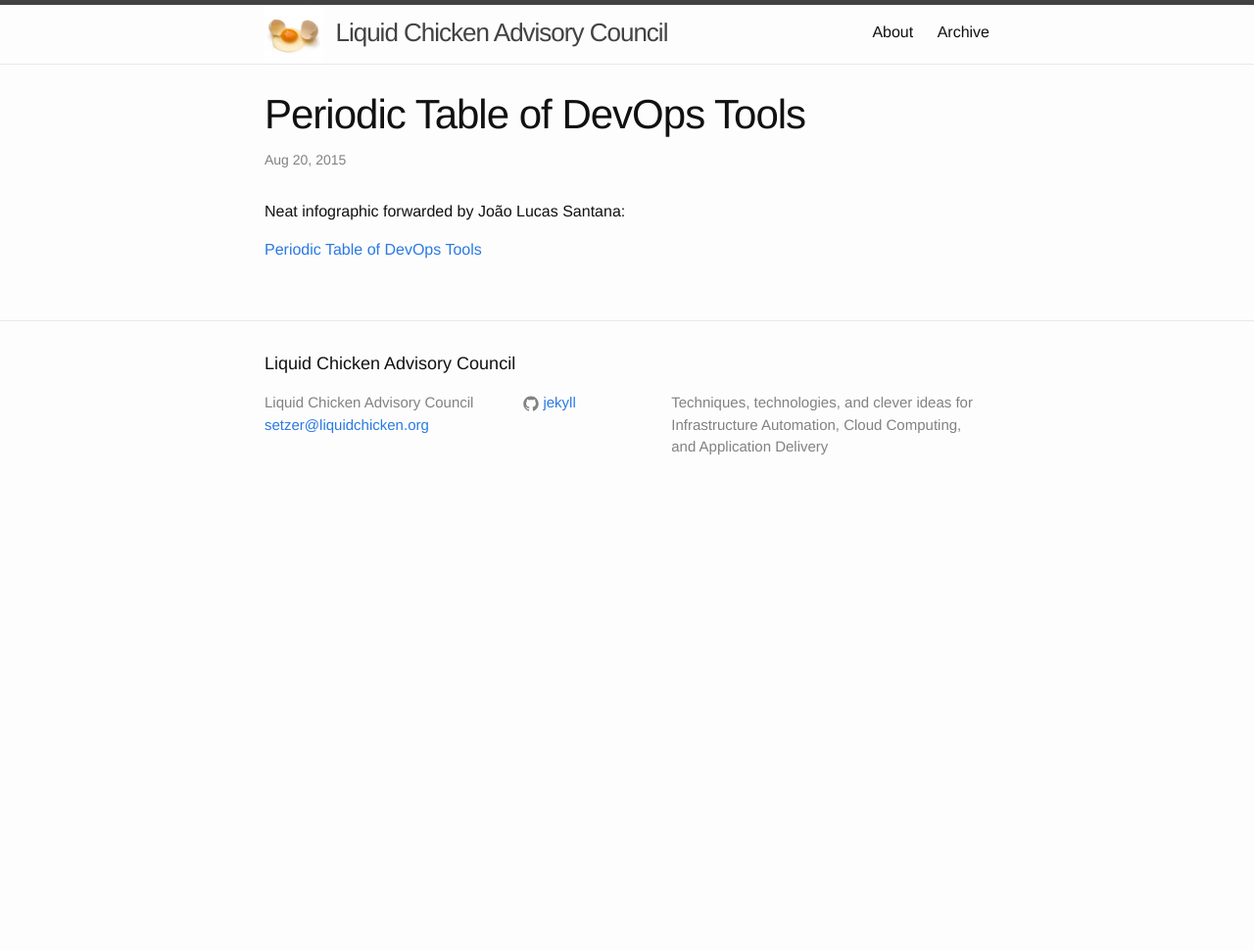
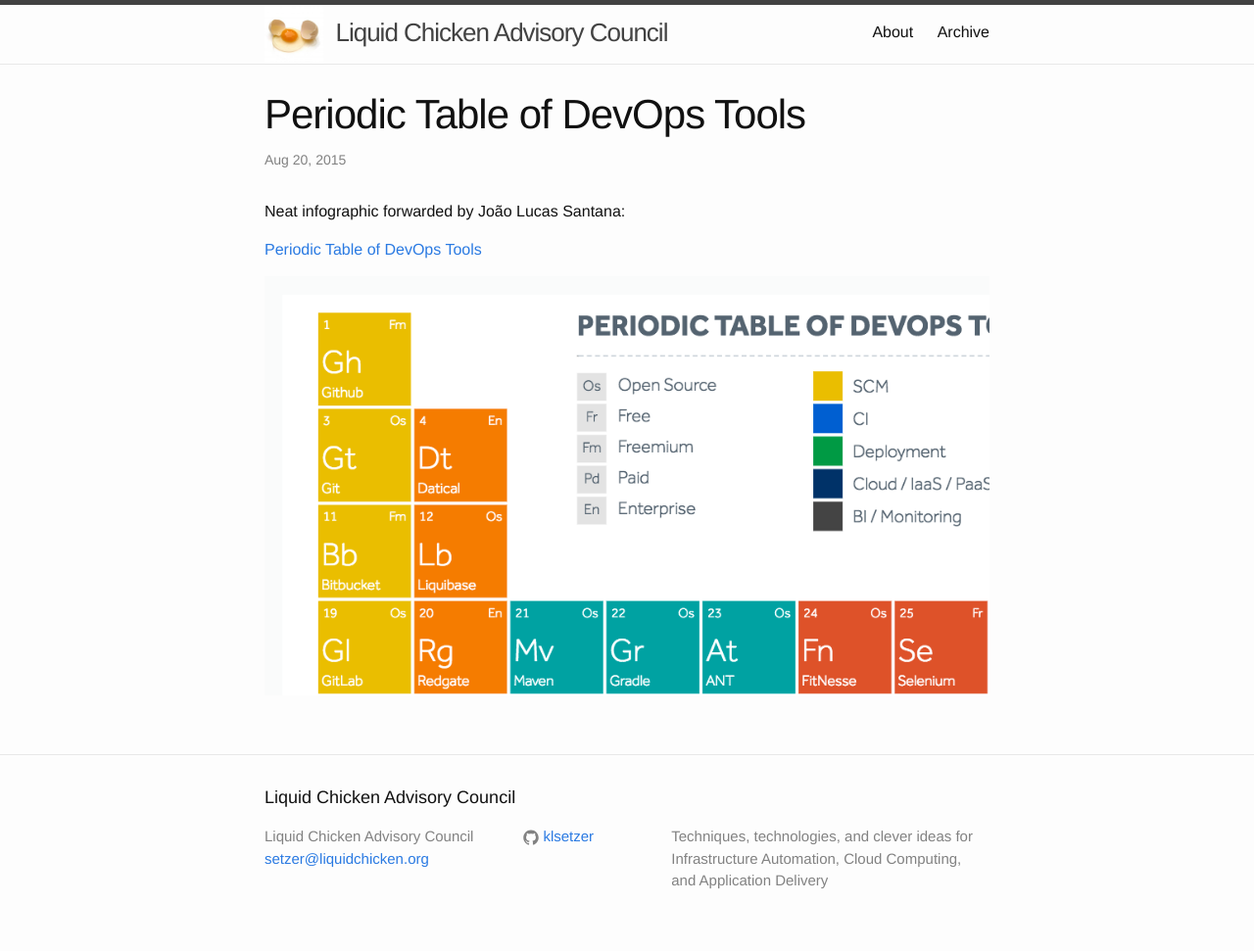
Before and after one commit to liquidchicken/liquidchicken.github.io, a Jekyll site: the page built from _posts/2015-08-20-periodic-table-of-devops-tools.markdown, in a window 1280 px wide. Shown: the whole page at 98% size. Built offline with Jekyll 4.4.1, drawn with Linux system fonts in a browser that asks for light colours; comment, search, counter and statistics services are not loaded; before the commit the page ends 900 px from its top, so only the background shows below that.

Commit message:
Add image to post

```diff
--- a/_config.yml
+++ b/_config.yml
@@ -6,7 +6,7 @@ description: > # this means to ignore newlines until "baseurl:"
   Cloud Computing, and Application Delivery
 baseurl: "" # the subpath of your site, e.g. /blog/
 url: "http://liquidchicken.org/" # the base hostname & protocol for your site
-github_username: jekyll
+github_username: klsetzer
 
 jekyll-archives:
   enabled:
--- a/_posts/2015-08-20-periodic-table-of-devops-tools.markdown
+++ b/_posts/2015-08-20-periodic-table-of-devops-tools.markdown
@@ -7,3 +7,8 @@ date: "2015-08-20 08:41:58 -0500"
 Neat infographic forwarded by João Lucas Santana:
 
 [Periodic Table of DevOps Tools](https://xebialabs.com/periodic-table-of-devops-tools/)
+
+[![alt text][2]][1]
+
+[1]: https://xebialabs.com/periodic-table-of-devops-tools/
+[2]: {{ site.url }}/assets/Periodic_Table_of_Devops_Tools.png
```
Also changed, not shown: assets/Periodic_Table_of_Devops_Tools.png (added).
